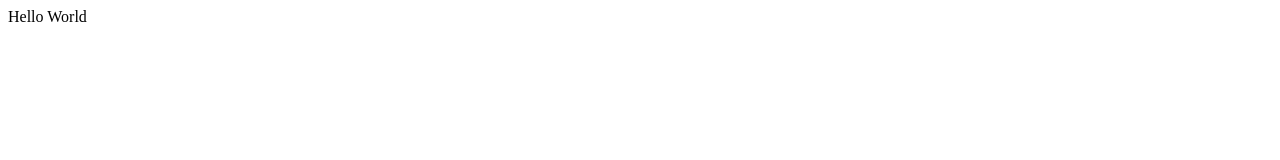
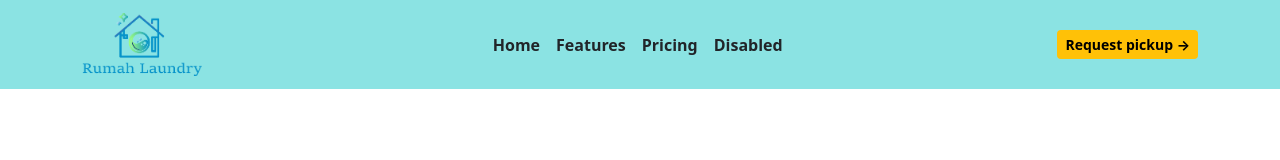
Before and after one commit to PKTJ/Website-Laundry, a plain HTML site: page index.html in a window 1280 px wide. Drawn offline with nearby package versions, Linux system fonts and the light colour scheme.

Commit message:
git push navbar
uptade navigation bar

```diff
--- a/index.html
+++ b/index.html
@@ -2,10 +2,47 @@
 <html lang="en">
 <head>
     <meta charset="UTF-8">
+    <link rel="stylesheet" href="style.css" />
     <meta name="viewport" content="width=device-width, initial-scale=1.0">
-    <title>Test</title>
+    <link href="https://fonts.googleapis.com/css2?family=Montserrat:wght@400;500;600;700;800&display=swap" rel="stylesheet">
+    <link href="https://cdn.jsdelivr.net/npm/bootstrap@5.2.3/dist/css/bootstrap.min.css" rel="stylesheet" integrity="sha384-rbsA2VBKQhggwzxH7pPCaAqO46MgnOM80zW1RWuH61DGLwZJEdK2Kadq2F9CUG65" crossorigin="anonymous">
+
+    <title>Rumah Laundry</title>
 </head>
 <body>
-    Hello World
+    <!-- navbar start -->
+    <nav class="navbar navbar-expand-lg navbar-custom">
+        <div class="container">
+            <a class="navbar-brand" href="#">
+                <img src="/image/Logo 1.png" alt="logo" width="120">
+            </a>
+            <button class="navbar-toggler" type="button" data-bs-toggle="collapse" data-bs-target="#navbarNav" aria-controls="navbarNav" aria-expanded="false" aria-label="Toggle navigation">
+                <span class="navbar-toggler-icon"></span>
+            </button>
+            <div class="collapse navbar-collapse d-flex justify-content-between" id="navbarNav">
+                <ul class="navbar-nav mx-auto">
+                    <li class="nav-item">
+                        <a class="nav-link text-dark fw-bold active" aria-current="page" href="#">Home</a>
+                    </li>
+                    <li class="nav-item">
+                        <a class="nav-link text-dark fw-bold" href="#">Features</a>
+                    </li>
+                    <li class="nav-item">
+                        <a class="nav-link text-dark fw-bold" href="#">Pricing</a>
+                    </li>
+                    <li class="nav-item">
+                        <a class="nav-link text-dark fw-bold" href="#">Disabled</a>
+                    </li>
+                </ul>
+                <div class="d-flex">
+                    <button class="btn btn-sm btn-custom fw-bold" type="button">Request pickup →</button>
+                </div>
+            </div>
+        </div>
+    </nav>
+    <!-- end navbar -->
+
+
+    <script src="https://cdn.jsdelivr.net/npm/bootstrap@5.2.3/dist/js/bootstrap.bundle.min.js" integrity="sha384-kenU1KFdBIe4zVF0s0G1M5b4hcpxyD9F7jL+jjXkk+Q2h455rYXK/7HAuoJl+0I4" crossorigin="anonymous"></script>
 </body>
 </html>
--- /dev/null
+++ b/style.css
@@ -0,0 +1,15 @@
+.html{
+    font-family: 'Montserrat', sans-serif;
+    letter-spacing: -0.4px;
+}
+.navbar-custom {
+    background-color: #8be3e3;
+}
+.btn-custom {
+    background-color: #ffc107 !important;
+    color: black !important;
+    border: none !important;
+}
+.btn-custom:hover {
+     background-color: #e0a800 !important;
+}
```
Also changed, not shown: image/Logo 1.png (added).
